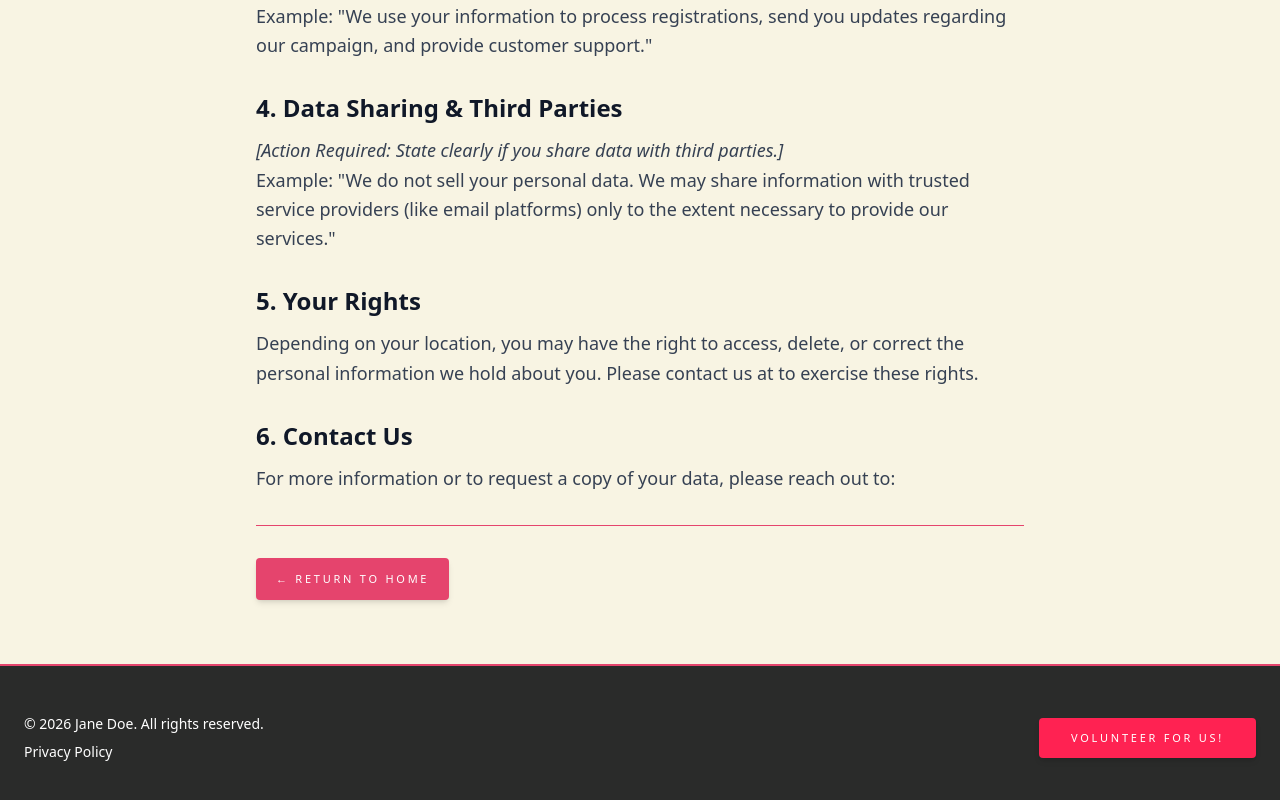
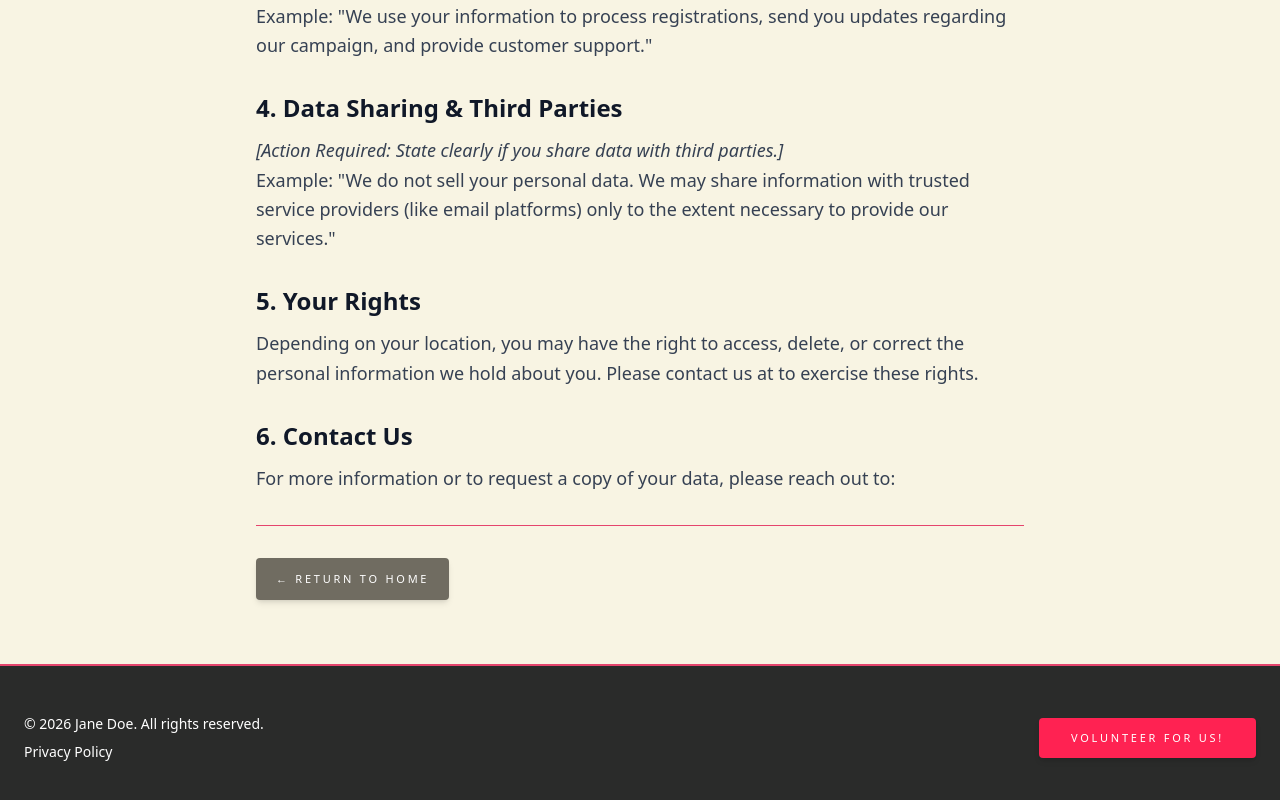
Before and after one commit to peterhuzza/shufeltforjp26website, a Next.js app: page /privacy in a window 1280 px wide. Shown: the part 938-1738 px from the top of the page. Built offline with nearby package versions, Linux system fonts and the light colour scheme.

Commit message:
change btn color

```diff
--- a/src/components/pageType/privacyPage2.tsx
+++ b/src/components/pageType/privacyPage2.tsx
@@ -95,7 +95,7 @@ export default function PrivacyPolicy({
 
           {/* Back Home Button */}
           <div className="pt-8 border-t border-inferno">
-            <Button variant='primary' href="/" className="px-5 py-3 inline-block relative z-10">
+            <Button variant='secondary' href="/" className="px-5 py-3 inline-block relative z-10">
               ← Return to Home
             </Button>
           </div>
```
